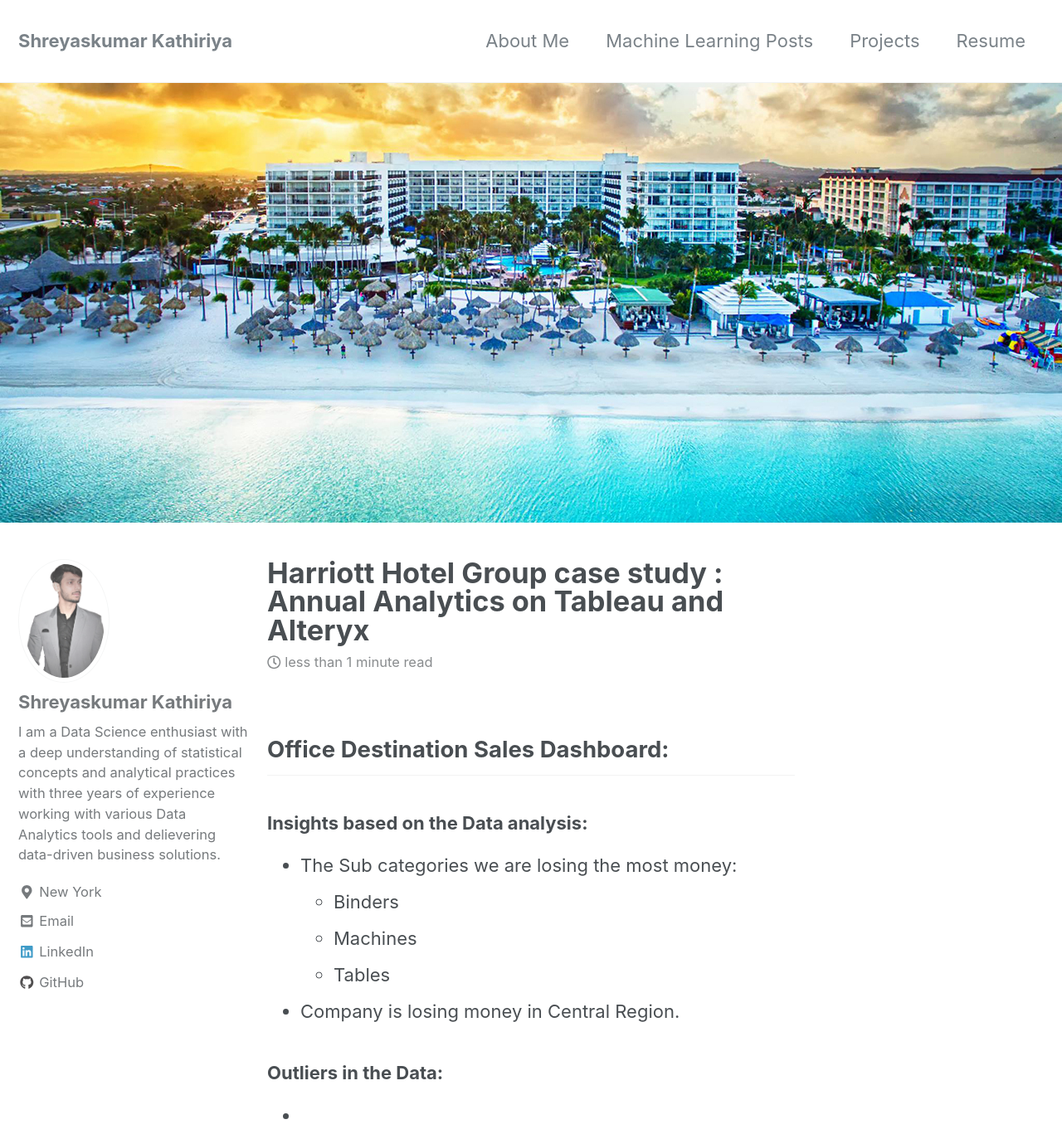
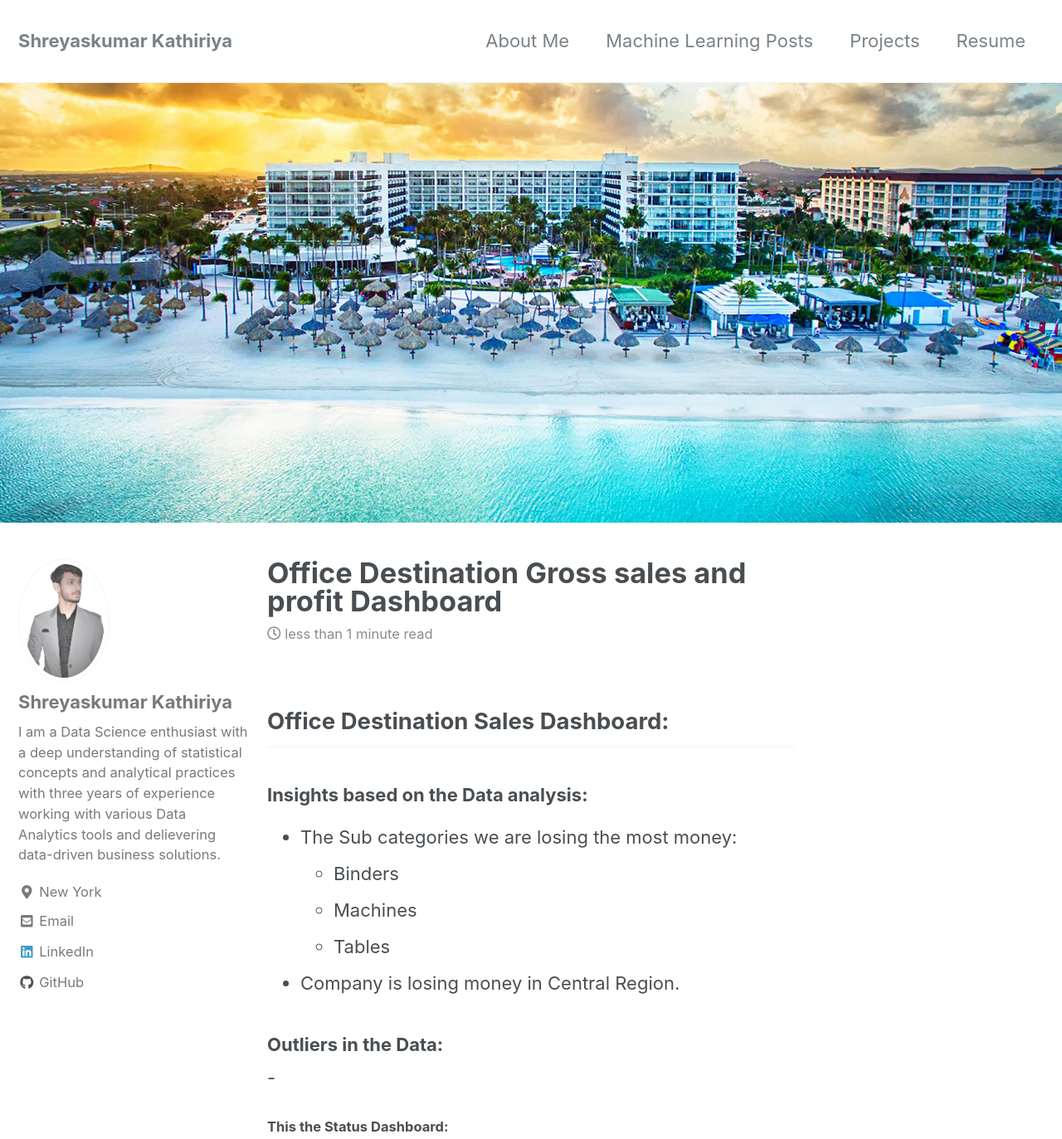
Before and after one commit to Shreyash1811/Shreyash1811.github.io, a Jekyll site: the page built from _posts/2020-06-03-tableau_officeDepartment_casestudy.md, in a window 1280 px wide and 1400 px high, cut to the strip 0-1373 px from the top of the window. Shown: the whole strip at 83% size. Built offline with Jekyll 4.4.1, drawn with Linux system fonts in a browser that asks for light colours; nearby versions of some CDN libraries.

Commit message:
Update 2020-06-03-tableau_officeDepartment_casestudy.md

```diff
--- a/_posts/2020-06-03-tableau_officeDepartment_casestudy.md
+++ b/_posts/2020-06-03-tableau_officeDepartment_casestudy.md
@@ -1,5 +1,5 @@
 ---
-title: "Harriott Hotel Group case study : Annual Analytics on Tableau and Alteryx"
+title: "Office Destination Gross sales and profit Dashboard"
 date: 2020-06-02
 categories: [Tableau]
 tags: [Data Analysis]
```
